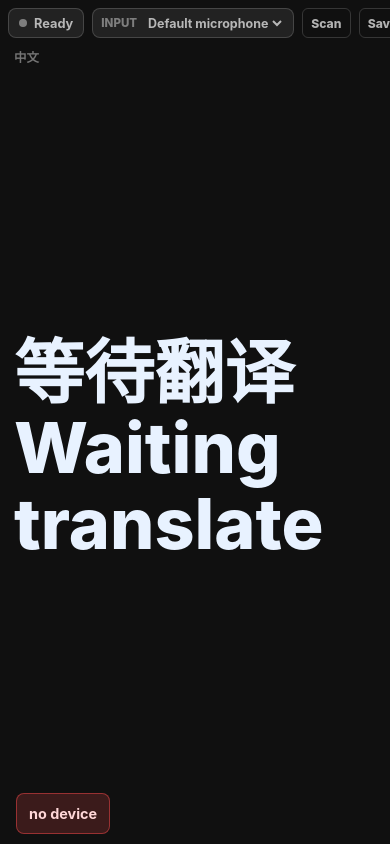
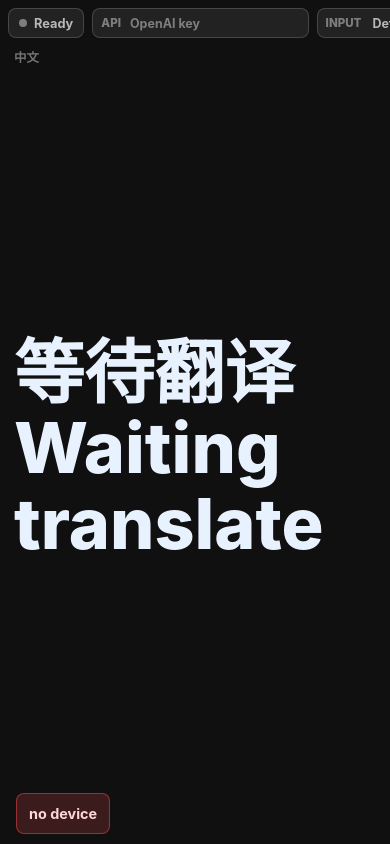
Before and after one commit to 0xChrisHui/simple-realtime-translator, a Next.js app: page / in a window 390 px wide. Built offline with nearby package versions, Linux system fonts and the light colour scheme.

Commit message:
Allow users to provide OpenAI API keys

```diff
--- a/app/api/session/route.ts
+++ b/app/api/session/route.ts
@@ -5,6 +5,7 @@ import { denyWithoutAccessCode, noStoreHeaders } from "../_shared/access";
 export const runtime = "nodejs";
 
 type SessionRequest = {
+  openaiApiKey?: string;
   targetLanguage?: string;
 };
 
@@ -31,20 +32,21 @@ export async function POST(request: NextRequest) {
   const accessDenied = denyWithoutAccessCode(request);
   if (accessDenied) return accessDenied;
 
-  const apiKey = process.env.OPENAI_API_KEY;
-
-  if (!apiKey) {
-    return NextResponse.json(
-      { error: "Missing OPENAI_API_KEY. Add it in Vercel Project Settings > Environment Variables." },
-      { status: 500, headers: noStoreHeaders }
-    );
-  }
-
   let body: SessionRequest = {};
   try {
     body = await request.json();
   } catch {
     body = {};
+  }
+
+  const requestApiKey = typeof body.openaiApiKey === "string" ? body.openaiApiKey.trim() : "";
+  const apiKey = requestApiKey || process.env.OPENAI_API_KEY;
+
+  if (!apiKey) {
+    return NextResponse.json(
+      { error: "Enter an OpenAI API key in the app, or set OPENAI_API_KEY on the server." },
+      { status: 400, headers: noStoreHeaders }
+    );
   }
 
   const targetLanguage = body.targetLanguage ?? "zh";
--- a/app/globals.css
+++ b/app/globals.css
@@ -100,6 +100,43 @@ select {
   height: 30px;
   padding: 0 8px;
   text-transform: uppercase;
+}
+
+.api-key-control {
+  align-items: center;
+  background: var(--surface);
+  border: 1px solid var(--border);
+  border-radius: 8px;
+  color: var(--faint);
+  display: inline-flex;
+  font-size: 0.72rem;
+  font-weight: 800;
+  gap: 7px;
+  height: 30px;
+  padding: 0 8px;
+  text-transform: uppercase;
+}
+
+.api-key-input {
+  background: transparent;
+  border: 0;
+  color: var(--muted);
+  font-size: 0.78rem;
+  font-weight: 750;
+  height: 28px;
+  max-width: min(28vw, 220px);
+  min-width: 116px;
+  outline: none;
+  text-transform: none;
+}
+
+.api-key-input:disabled {
+  cursor: not-allowed;
+  opacity: 0.58;
+}
+
+.api-key-input::placeholder {
+  color: var(--faint);
 }
 
 .device-select {
@@ -380,6 +417,11 @@ select {
     min-width: 128px;
   }
 
+  .api-key-input {
+    max-width: 44vw;
+    min-width: 112px;
+  }
+
   .caption-panel {
     padding: 48px 14px 14px;
   }
--- a/app/page.tsx
+++ b/app/page.tsx
@@ -65,6 +65,7 @@ const SOURCE_LANGUAGE_SWITCH_MAX_GAP_MS = 1400;
 const SOURCE_LANGUAGE_SWITCH_MIN_CHUNKS = 2;
 const SOURCE_LANGUAGE_SWITCH_MIN_EVIDENCE: Record<TargetLanguage, number> = { en: 12, zh: 3 };
 const WATERMARK_IMAGE = formatWatermarkImage(process.env.NEXT_PUBLIC_WATERMARK_IMAGE ?? "");
+const OPENAI_API_KEY_STORAGE_KEY = "translatorOpenAiApiKey";
 const FLOATING_WINDOW_WIDTH = 720;
 const FLOATING_WINDOW_HEIGHT = 360;
 const FLOATING_CAPTION_MAX_CHARS = 420;
@@ -354,11 +355,13 @@ export default function Home() {
     en: String(DEFAULT_CAPTION_FONT_SIZES.en),
     zh: String(DEFAULT_CAPTION_FONT_SIZES.zh),
   });
+  const [openaiApiKey, setOpenaiApiKey] = useState("");
   const [floatingContainer, setFloatingContainer] = useState<HTMLElement | null>(null);
   const [floatingWindowOpen, setFloatingWindowOpen] = useState(false);
 
   const statusRef = useRef<Status>("idle");
   const accessCodeRef = useRef("");
+  const openaiApiKeyRef = useRef("");
   const selectedAudioInputIdRef = useRef("");
   const sourceStreamRef = useRef<MediaStream | null>(null);
   const peerConnectionsRef = useRef<Partial<Record<TargetLanguage, RTCPeerConnection>>>({});
@@ -397,8 +400,34 @@ export default function Home() {
     }
   }, []);
 
+  useEffect(() => {
+    try {
+      const storedApiKey = window.localStorage.getItem(OPENAI_API_KEY_STORAGE_KEY) ?? "";
+      openaiApiKeyRef.current = storedApiKey;
+      setOpenaiApiKey(storedApiKey);
+    } catch {
+      openaiApiKeyRef.current = "";
+    }
+  }, []);
+
   const getAccessCodeHeaders = useCallback((): Record<string, string> => {
     return accessCodeRef.current ? { "x-access-code": accessCodeRef.current } : {};
+  }, []);
+
+  const handleOpenAiApiKeyChange = useCallback((value: string) => {
+    const nextApiKey = value.trim();
+    openaiApiKeyRef.current = nextApiKey;
+    setOpenaiApiKey(nextApiKey);
+
+    try {
+      if (nextApiKey) {
+        window.localStorage.setItem(OPENAI_API_KEY_STORAGE_KEY, nextApiKey);
+      } else {
+        window.localStorage.removeItem(OPENAI_API_KEY_STORAGE_KEY);
+      }
+    } catch {
+      // The key still works for this tab even when local storage is unavailable.
+    }
   }, []);
 
   const commitSourceLanguage = useCallback((language: TargetLanguage) => {
@@ -539,7 +568,7 @@ export default function Home() {
       fetch("/api/session", {
         method: "POST",
         headers: { "Content-Type": "application/json", ...getAccessCodeHeaders() },
-        body: JSON.stringify({ targetLanguage }),
+        body: JSON.stringify({ targetLanguage, openaiApiKey: openaiApiKeyRef.current || undefined }),
       });
 
     const accessCodeBeforeRequest = accessCodeRef.current;
@@ -892,6 +921,22 @@ export default function Home() {
           </span>
         </div>
 
+        <label className="api-key-control" title="OpenAI API key">
+          <span>API</span>
+          <input
+            aria-label="OpenAI API key"
+            autoCapitalize="none"
+            autoComplete="off"
+            className="api-key-input"
+            disabled={isRunning}
+            onChange={(event) => handleOpenAiApiKeyChange(event.currentTarget.value)}
+            placeholder="OpenAI key"
+            spellCheck={false}
+            type="password"
+            value={openaiApiKey}
+          />
+        </label>
+
         <label className="device-control" title="Audio input source">
           <span>Input</span>
           <select
```
Also changed, not shown: 2 other files (tests, documents, lock files or other folders).
